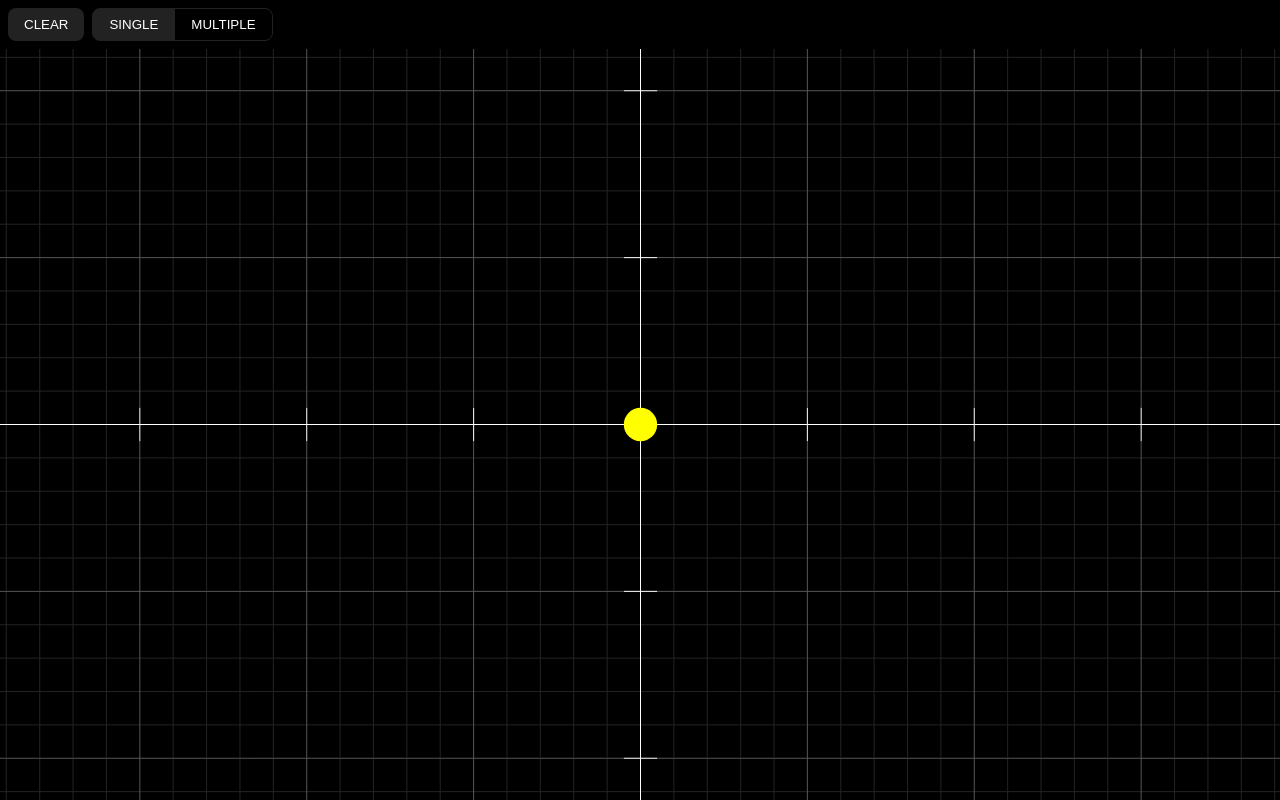
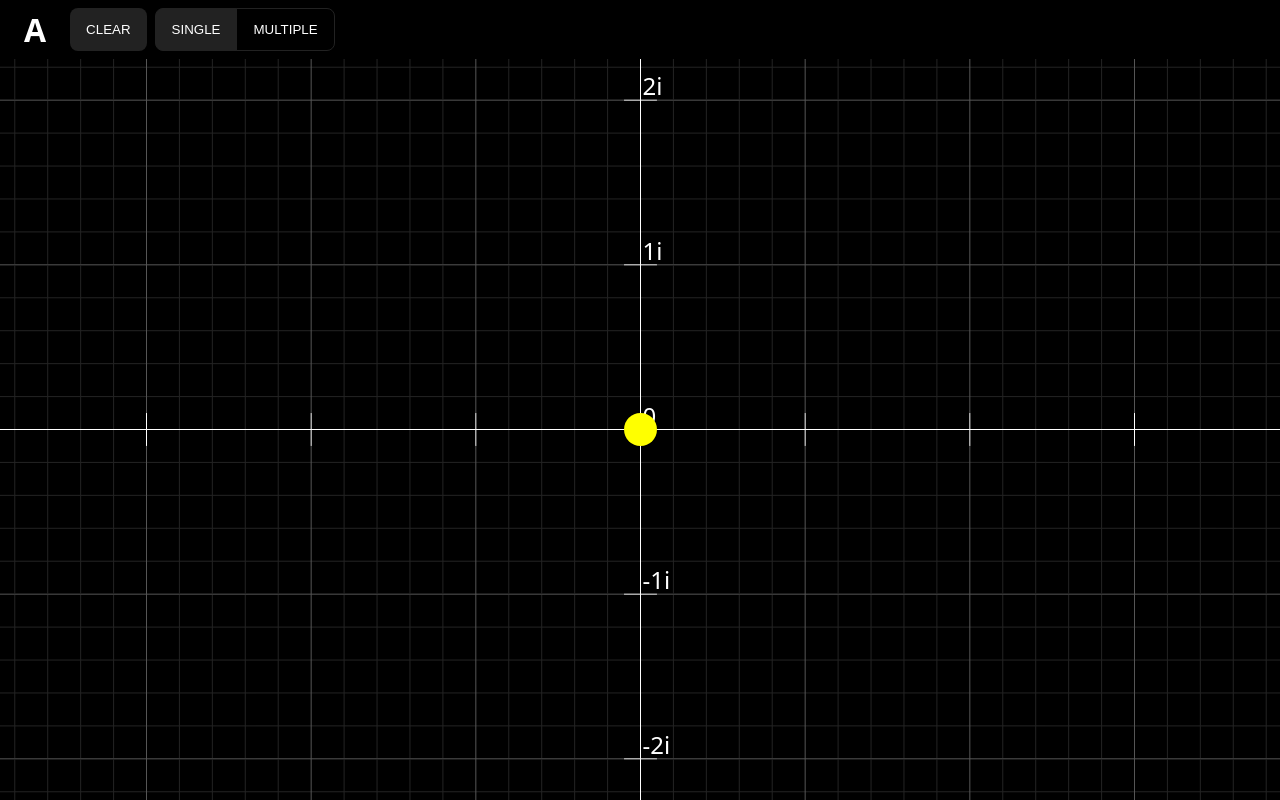
Before and after one commit to someguynamedjosh/complex-toy, a Vue app: page / in a window 1280 px wide. Built offline with nearby package versions, Linux system fonts and the light colour scheme.

Commit message:
asdfasdfasd

```diff
--- a/src/App.vue
+++ b/src/App.vue
@@ -1,5 +1,5 @@
 <template>
-  <value-editor />
+  <value-editor title="A" />
 </template>
 
 <script lang="ts">
@@ -23,6 +23,7 @@ html, body, #app {
   height: 100%;
   background: black;
   color: white;
+  font-family: sans;
 }
 button {
   border: none;
--- a/src/ValueDisplay.vue
+++ b/src/ValueDisplay.vue
@@ -60,6 +60,7 @@ export default defineComponent({
       // Set up rendering mode
       ctx.lineWidth = 1
       ctx.globalCompositeOperation = 'lighten'
+      ctx.fillStyle = '#fff'
       // Colors for different line weights
       const smallLineColor = '#222'
       const mediumLineColor = '#555'
@@ -79,6 +80,9 @@ export default defineComponent({
         if (divisions % divisionsPerWhole === 0) {
           ctx.strokeStyle = largeLineColor
           this.drawLine(event, cx - spacing / 2, y, cx + spacing / 2, y)
+          ctx.font = '1.5rem sans'
+          const text = divisions === 0 ? '0' : `${divisions / divisionsPerWhole}i`
+          ctx.fillText(text, cx + 2.0, y - 5.0)
           ctx.strokeStyle = mediumLineColor
         }
         if (divisions === 0) ctx.strokeStyle = largeLineColor
@@ -102,19 +106,26 @@ export default defineComponent({
         x += spacing
       }
     },
+    translatePoint (event: DrawEvent, point: Point, scale: number): {x: number, y: number} {
+      const { ctx, w, h } = event
+      const cx = Math.floor(w / 2.0) + 0.5
+      const cy = Math.floor(h / 2.0) + 0.5
+      return {
+        x: cx + point.x / scale,
+        y: cy - point.y / scale
+      }
+    },
     drawPoint (event: DrawEvent, point: Point, radius: number, scale: number) {
       const { ctx, w, h } = event
       const cx = Math.floor(w / 2.0) + 0.5
       const cy = Math.floor(h / 2.0) + 0.5
+      const { x, y } = this.translatePoint(event, point, scale)
 
       ctx.beginPath()
       ctx.ellipse(
-        cx + point.x / scale,
-        cy - point.y / scale,
-        radius,
-        radius,
-        0.0,
-        0.0,
+        x, y,
+        radius, radius,
+        0.0, 0.0,
         Math.PI * 2.0
       )
       ctx.fill()
--- a/src/ValueEditor.vue
+++ b/src/ValueEditor.vue
@@ -1,6 +1,7 @@
 <template>
   <div id="value-editor-root">
     <div class="toolbar">
+      <span class="title">{{ title }}</span>
       <button @click="clear">clear</button>
       <span class="radioGroup">
         <button
@@ -29,6 +30,9 @@ import ValueDisplay, { GridMouseEvent } from './ValueDisplay.vue'
 export default defineComponent({
   name: 'ValueEditor',
   components: { ValueDisplay },
+  props: {
+    title: String
+  },
   data () {
     return {
       value: {
@@ -78,4 +82,9 @@ export default defineComponent({
   display: grid;
   grid-template-rows: auto 1fr;
 }
+.title {
+  font-size: 2rem;
+  font-weight: bold;
+  margin: 0 1rem;
+}
 </style>
```
